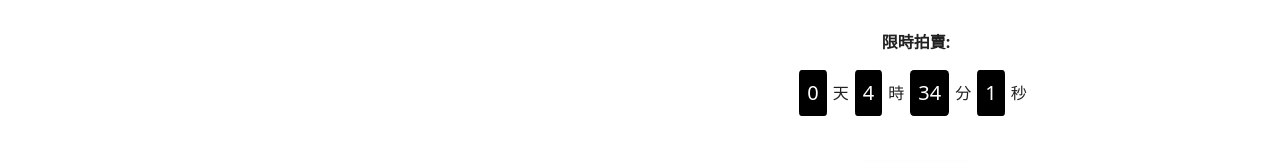
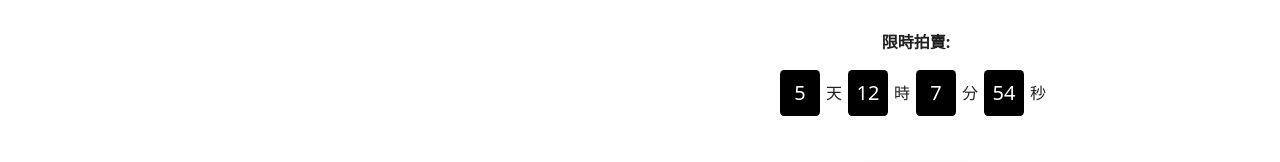
Before and after one commit to ctes930013/my-nuxt-nav, a Nuxt app: page /product in a window 1280 px wide. Shown: the part 206-368 px from the top of the page. Built offline with nearby package versions, Linux system fonts and the light colour scheme.

Commit message:
feat:更改倒數計時器顯示寬度

```diff
--- a/components/LimitDownCounter.vue
+++ b/components/LimitDownCounter.vue
@@ -81,11 +81,14 @@ onUnmounted(() => {
 
 <style scoped>
 .down-counter-time {
+  width: 40px;
+  text-align:center;
   font-size: 20px;
   color: white;
   background-color: black;
   border-radius: 10%;
-  padding: 8px;
+  padding-top: 8px;
+  padding-bottom: 8px;
 }
 .down-counter-time-desc {
   margin-left: 6px;
--- a/pages/product.vue
+++ b/pages/product.vue
@@ -16,7 +16,7 @@
             <p class="text-center fw-bold">限時拍賣:</p>
             <div class="d-flex justify-center mb-8">
               <LimitDownCounter
-                :deadline=1756281840
+                :deadline=1756741073
               />
             </div>
             <v-btn
```
